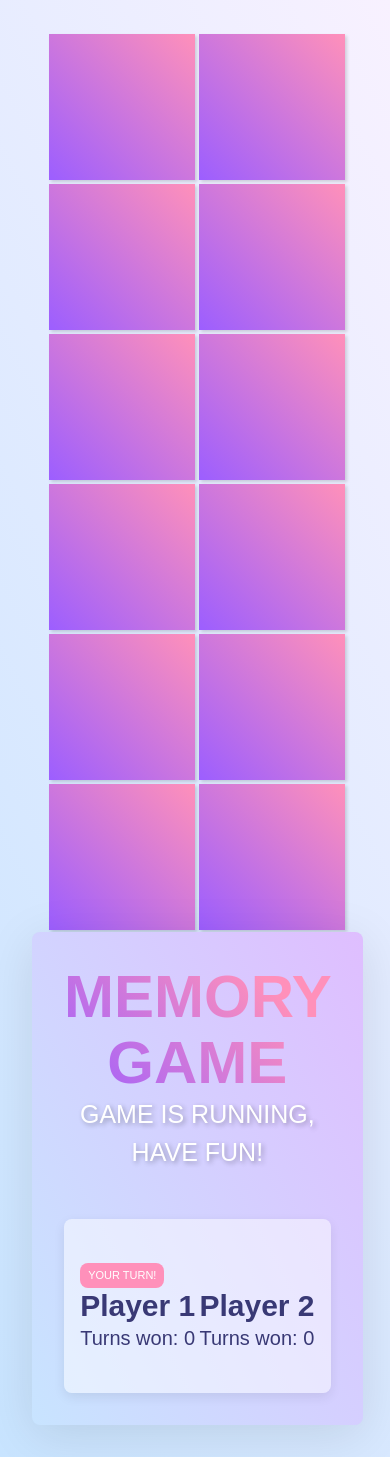
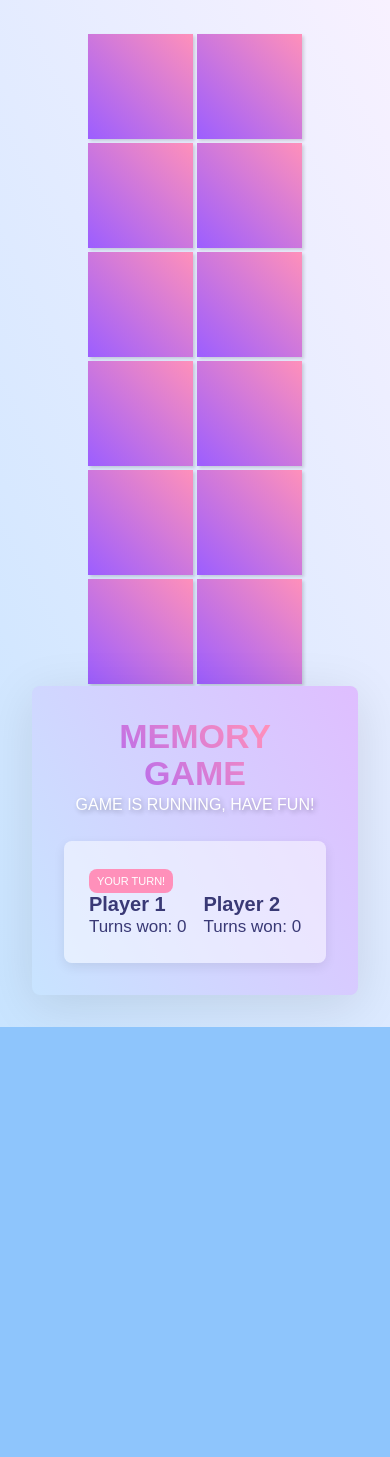
Before and after one commit to Anntothekay/memory-game, a React (Vite) app: page / in a window 390 px wide. After the commit the page ends 1027 px from the top, so only its background shows below. Built offline with nearby package versions, Linux system fonts and the light colour scheme.

Commit message:
let's test this on mobile

```diff
--- a/src/index.css
+++ b/src/index.css
@@ -214,3 +214,27 @@ button:hover {
   font-weight: 600;
   margin-bottom: -0.3rem;
 }
+
+@media only screen and (max-width: 600px) {
+  .memory-deck .card {
+    min-width: 105px;
+    min-height: 105px;
+    font-size: 65px;
+  }
+  .game-status .status-text-wrapper h1 {
+    font-size: 34px;
+  }
+  .game-status .status-text-game {
+    font-size: 16px;
+    margin: 0 0 1.5rem;
+  }
+  .players {
+    padding: 3rem 0.5rem 1.5rem;
+  }
+  .player p {
+    font-size: 17px;
+  }
+  .player p.player-name {
+    font-size: 20px;
+  }
+}
```
